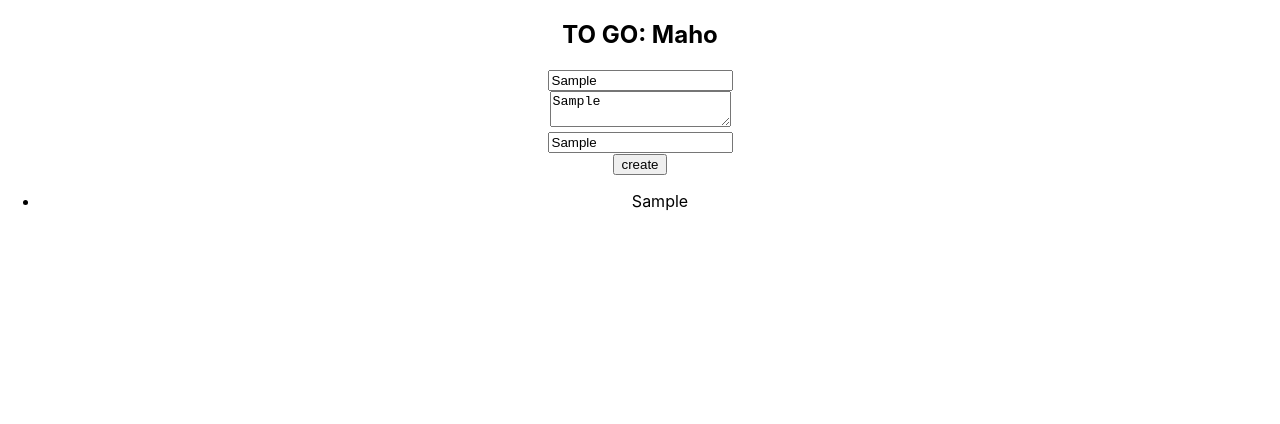
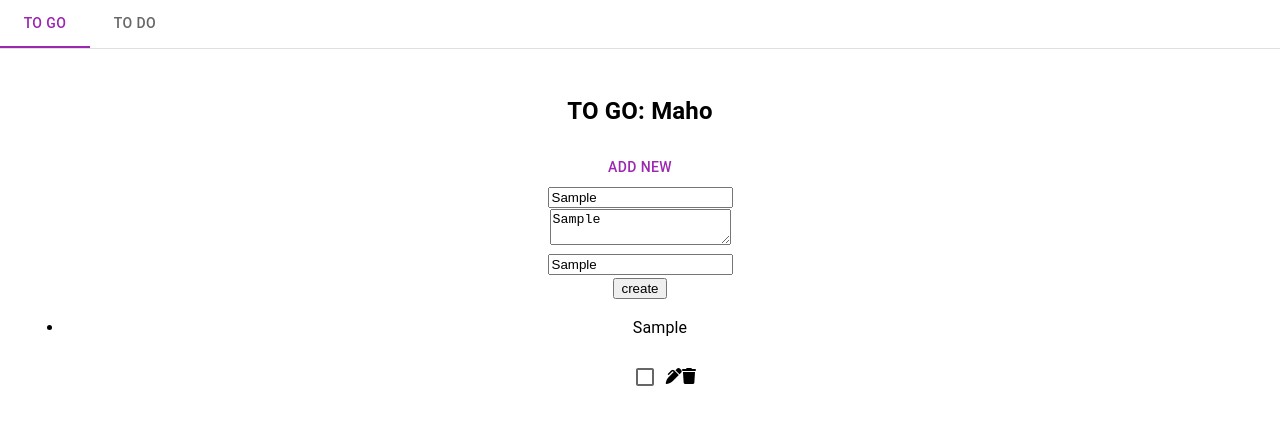
Before and after one commit to MahoMori/to-go-list, a React (Create React App) app: page / in a window 1280 px wide. Both pictures are taken after typing "Sample", "Sample", "Sample" into the empty fields and a click on the button "create". Shown: the top 424 px of the page. Built offline with nearby package versions, Linux system fonts and the light colour scheme.

Commit message:
created modal

```diff
--- a/package.json
+++ b/package.json
@@ -5,6 +5,8 @@
   "dependencies": {
     "@emotion/react": "^11.7.1",
     "@emotion/styled": "^11.6.0",
+    "@material-ui/core": "^4.12.3",
+    "@material-ui/icons": "^4.11.2",
     "@mui/material": "^5.2.3",
     "@reduxjs/toolkit": "^1.7.0",
     "@testing-library/jest-dom": "^5.11.4",
--- a/public/index.html
+++ b/public/index.html
@@ -24,7 +24,11 @@
       work correctly both with client-side routing and a non-root public URL.
       Learn how to configure a non-root public URL by running `npm run build`.
     -->
-    <title>React App</title>
+    <link
+      href="https://use.fontawesome.com/releases/v6.0.0-beta3/css/all.css"
+      rel="stylesheet"
+    />
+    <title>TO GO/TO DO LIST</title>
   </head>
   <body>
     <noscript>You need to enable JavaScript to run this app.</noscript>
--- a/src/App.js
+++ b/src/App.js
@@ -1,10 +1,10 @@
 import "./App.css";
-import Togo from "./components/togo/togo.container";
+import BasicTabs from "./components/TabPanel";
 
 function App() {
   return (
     <div className="App">
-      <Togo />
+      <BasicTabs />
     </div>
   );
 }
--- /dev/null
+++ b/src/components/TabPanel.jsx
@@ -0,0 +1,71 @@
+import * as React from "react";
+import PropTypes from "prop-types";
+import Tabs from "@mui/material/Tabs";
+import Tab from "@mui/material/Tab";
+import Typography from "@mui/material/Typography";
+import Box from "@mui/material/Box";
+
+import Togo from "./togo/togo.container";
+
+function TabPanel(props) {
+  const { children, value, index, ...other } = props;
+
+  return (
+    <div
+      role="tabpanel"
+      hidden={value !== index}
+      id={`simple-tabpanel-${index}`}
+      aria-labelledby={`simple-tab-${index}`}
+      {...other}
+    >
+      {value === index && (
+        <Box sx={{ p: 3 }}>
+          <Typography>{children}</Typography>
+        </Box>
+      )}
+    </div>
+  );
+}
+
+TabPanel.propTypes = {
+  children: PropTypes.node,
+  index: PropTypes.number.isRequired,
+  value: PropTypes.number.isRequired,
+};
+
+function a11yProps(index) {
+  return {
+    id: `simple-tab-${index}`,
+    "aria-controls": `simple-tabpanel-${index}`,
+  };
+}
+
+export default function BasicTabs() {
+  const [value, setValue] = React.useState(0);
+
+  const handleChange = (event, newValue) => {
+    setValue(newValue);
+  };
+
+  return (
+    <Box sx={{ width: "100%" }}>
+      <Box sx={{ borderBottom: 1, borderColor: "divider" }}>
+        <Tabs
+          value={value}
+          onChange={handleChange}
+          textColor="secondary"
+          indicatorColor="secondary"
+        >
+          <Tab label="TO GO" />
+          <Tab label="TO DO" />
+        </Tabs>
+      </Box>
+      <TabPanel value={value} index={0}>
+        <Togo />
+      </TabPanel>
+      <TabPanel value={value} index={1}>
+        Item Two
+      </TabPanel>
+    </Box>
+  );
+}
--- /dev/null
+++ b/src/components/togo/togo-modal.add.jsx
@@ -0,0 +1,91 @@
+import * as React from "react";
+import Box from "@mui/material/Box";
+import Button from "@mui/material/Button";
+import Modal from "@mui/material/Modal";
+import TextField from "@mui/material/TextField";
+import { makeStyles } from "@material-ui/core";
+
+const useStyles = makeStyles(() => ({
+  buttonDiv: {
+    margin: "40px auto",
+    display: "flex",
+    justifyContent: "space-around",
+  },
+}));
+
+const boxStyle = {
+  position: "absolute",
+  top: "50%",
+  left: "50%",
+  transform: "translate(-50%, -50%)",
+  width: 450,
+  height: "70%",
+  bgcolor: "background.paper",
+  border: "2px solid #000",
+  boxShadow: 24,
+  p: 4,
+};
+
+const textfieldStyle = {
+  marginBottom: "30px",
+};
+
+export default function TogoModalAdd() {
+  const classes = useStyles();
+
+  const [open, setOpen] = React.useState(false);
+  const handleOpen = () => setOpen(true);
+  const handleClose = () => setOpen(false);
+
+  return (
+    <div>
+      <Button onClick={handleOpen} color="secondary">
+        ADD NEW
+      </Button>
+      <Modal
+        open={open}
+        onClose={handleClose}
+        aria-labelledby="modal-modal-title"
+        aria-describedby="modal-modal-description"
+      >
+        <Box sx={boxStyle}>
+          <TextField
+            sx={textfieldStyle}
+            color="secondary"
+            fullWidth
+            id="standard-basic"
+            label="Title"
+            variant="standard"
+          />
+          <TextField
+            sx={textfieldStyle}
+            color="secondary"
+            fullWidth
+            id="standard-multiline-static"
+            label="Memo"
+            multiline
+            rows={6}
+            variant="standard"
+          />
+          <TextField
+            sx={textfieldStyle}
+            color="secondary"
+            fullWidth
+            id="standard-basic"
+            label="Map URL"
+            variant="standard"
+          />
+
+          <div className={classes.buttonDiv}>
+            <Button variant="outlined" color="success">
+              Add
+            </Button>
+            <Button variant="outlined" color="error">
+              Cancel
+            </Button>
+          </div>
+        </Box>
+      </Modal>
+    </div>
+  );
+}
--- a/src/components/togo/togo.component.jsx
+++ b/src/components/togo/togo.component.jsx
@@ -1,6 +1,10 @@
 import React from "react";
 
-const TogoComponent = ({ togo }) => {
+import Checkbox from "@mui/material/Checkbox";
+// import ModeEditIcon from "@material-ui/icons/ModeEdit";
+// import DeleteForeverIcon from "@material-ui/icons/DeleteForever";
+
+const TogoComponent = ({ togo, handleDoneUndone, handleDelete }) => {
   return (
     <>
       <li key={togo.id}>
@@ -13,6 +17,20 @@ const TogoComponent = ({ togo }) => {
         >
           {togo.title}
         </p>
+        <div>
+          <Checkbox
+            color="secondary"
+            onClick={() => handleDoneUndone(togo.id)}
+          />
+          {/* <ModeEditIcon />
+          <DeleteForeverIcon /> */}
+
+          <i
+            class="fa-solid fa-pen-clip"
+            onClick={() => handleDoneUndone(togo.id)}
+          ></i>
+          <i class="fa-solid fa-trash"></i>
+        </div>
         {/* {togo.isDone ? (
           <p onClick={() => dispatch(doneUndoneTogo(togo.id))}>undone</p>
         ) : (
--- a/src/components/togo/togo.container.jsx
+++ b/src/components/togo/togo.container.jsx
@@ -7,6 +7,7 @@ import {
   deleteTogo,
 } from "../../redux/togo/togoSlice";
 
+import TogoModalAdd from "./togo-modal.add";
 import TogoComponent from "./togo.component";
 
 const Togo = () => {
@@ -30,13 +31,18 @@ const Togo = () => {
     dispatch(createTogo(togo));
   };
 
-  const handleDelete = (e) => {
-    dispatch(deleteTogo(e.target));
+  const handleDoneUndone = (id) => {
+    dispatch(doneUndoneTogo(id));
+  };
+
+  const handleDelete = (id) => {
+    dispatch(deleteTogo(id));
   };
 
   return (
     <div>
       <h2>TO GO: {togo.nameOfCreator}</h2>
+      <TogoModalAdd />
       <form onSubmit={handleSubmit}>
         <input type="text" name="title" required onChange={handleChange} />
         <br />
@@ -51,7 +57,11 @@ const Togo = () => {
         {togos.length !== 0 &&
           togos.map((togo) => (
             <>
-              <TogoComponent togo={togo} />
+              <TogoComponent
+                togo={togo}
+                handleDoneUndone={handleDoneUndone}
+                handleDelete={handleDelete}
+              />
             </>
           ))}
       </ul>
```
Also changed, not shown: src/components/togo/togo-modal.edit.jsx (added, +44 -0 lines), 1 other file (tests, documents, lock files or other folders).
